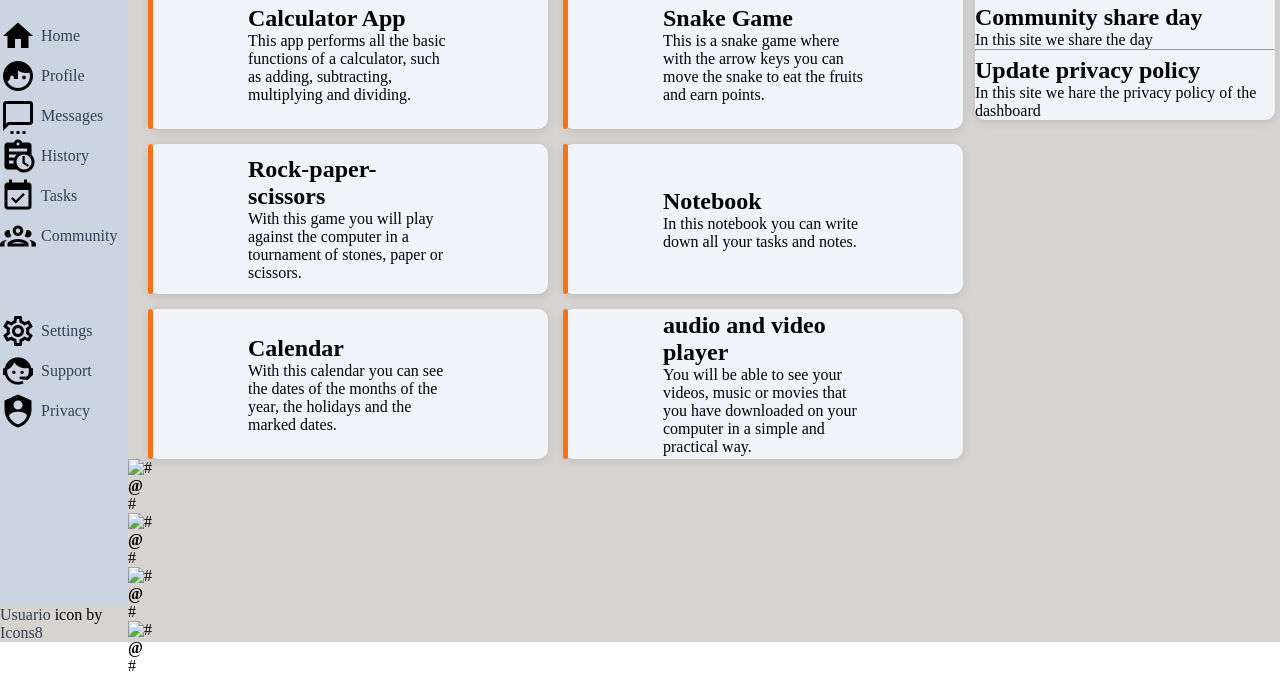
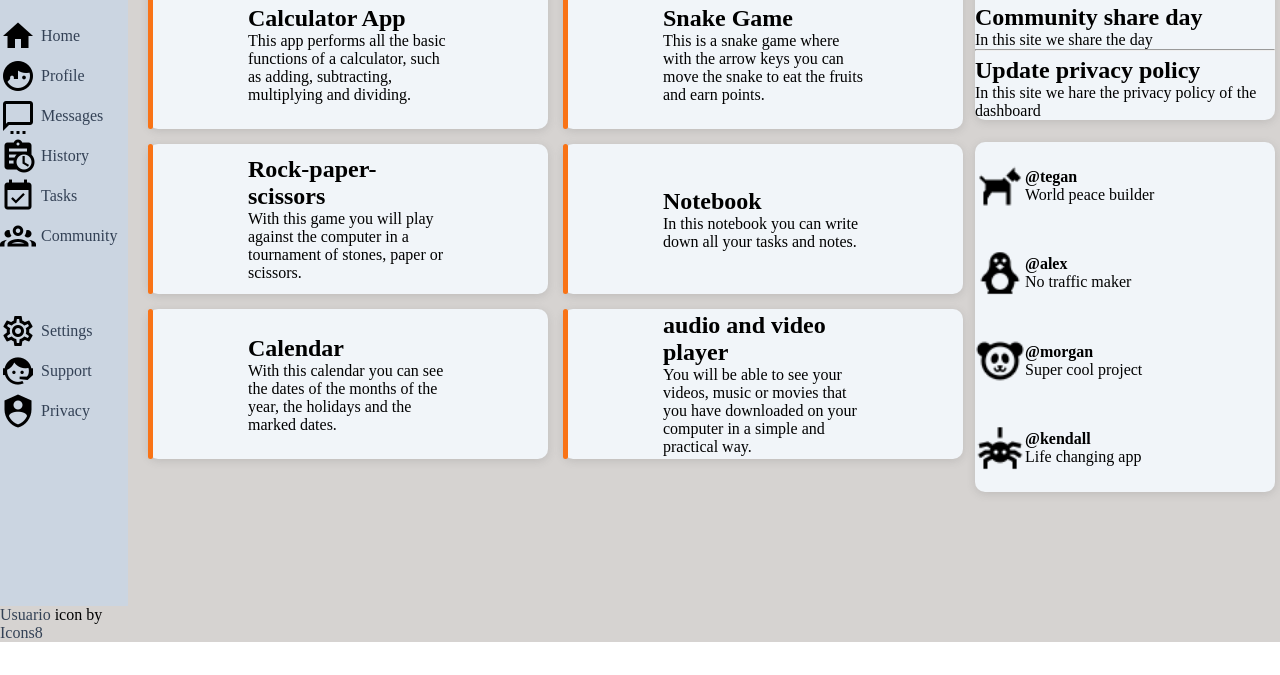
Before and after one commit to Ellian-1/admin-dashboard, a plain HTML site: page index.html in a window 1280 px wide. Shown: the part 158-833 px from the top of the page. After the commit the page ends 800 px from the top, so only its background shows below. Drawn offline with Linux system fonts and the light colour scheme.

Commit message:
Complete the trending section and complete the admin dashboard

```diff
--- a/index.html
+++ b/index.html
@@ -185,31 +185,31 @@
             </section>
             <section id="tending">
                 <figure class="caption">
-                    <img src="#" alt="#">
+                    <img src="./assets/dog-icon.png" alt="dog icon">
                     <figcaption>
-                        <h4>@</h4>
-                        <p>#</p>
+                        <h4>@tegan</h4>
+                        <p>World peace builder</p>
                     </figcaption>
                 </figure>
                 <figure class="caption">
-                    <img src="#" alt="#">
+                    <img src="./assets/penguin-icon.png" alt="penguin icon">
                     <figcaption>
-                        <h4>@</h4>
-                        <p>#</p>
+                        <h4>@alex</h4>
+                        <p>No traffic maker</p>
                     </figcaption>
                 </figure>
                 <figure class="caption">
-                    <img src="#" alt="#">
+                    <img src="./assets/panda-icon.png" alt="panda icon">
                     <figcaption>
-                        <h4>@</h4>
-                        <p>#</p>
+                        <h4>@morgan</h4>
+                        <p>Super cool project</p>
                     </figcaption>
                 </figure>
                 <figure class="caption">
-                    <img src="#" alt="#">
+                    <img src="./assets/spider-icon.png" alt="spider icon">
                     <figcaption>
-                        <h4>@</h4>
-                        <p>#</p>
+                        <h4>@kendall</h4>
+                        <p>Life changing app</p>
                     </figcaption>
                 </figure>
             </section>
--- a/style.css
+++ b/style.css
@@ -195,3 +195,26 @@ a {
     display: grid;
     grid-template-rows: repeat(3, 1fr);
 }
+
+#tending {
+    display: grid;
+    grid-template-rows: repeat(4, 1fr);
+    background-color: #f1f5f9;
+    border-radius: 10px;
+    box-shadow: rgba(99, 99, 99, 0.2) 0px 2px 8px 0px;
+    width: 300px;
+    height: 350px;
+    position: absolute;
+    top: 200px;
+    right: 5px;
+}
+
+.caption {
+    display: flex;
+    align-items: center;
+}
+
+.caption > img {
+    width: 50px;
+    height: 50px;
+}
```
Also changed, not shown: assets/dog-icon.png (added), assets/panda-icon.png (added), assets/penguin-icon.png (added), assets/spider-icon.png (added).
